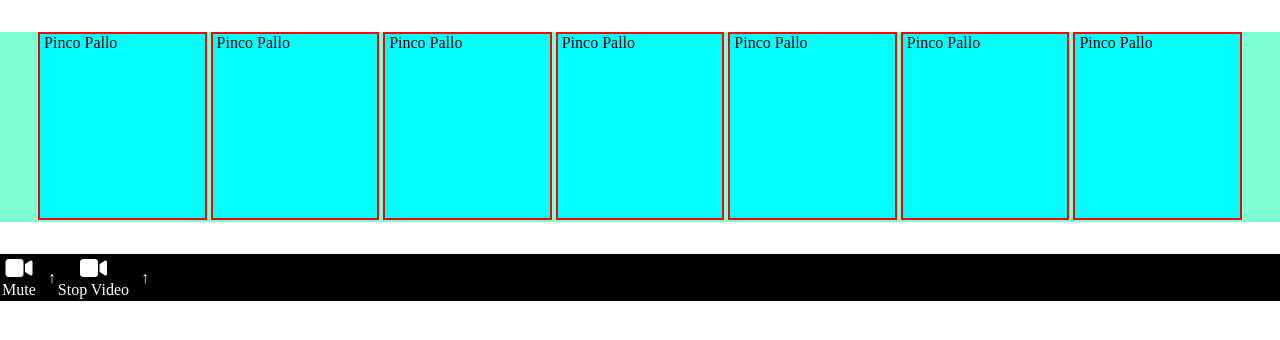
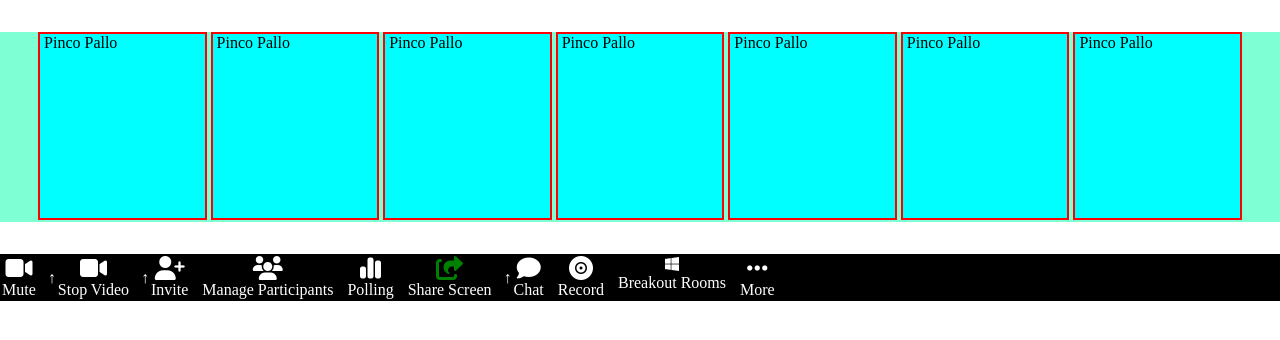
Before and after one commit to VincenzoRuggiero/html-css-zoom, a plain HTML site: page index.html in a window 1280 px wide. Drawn offline with Linux system fonts and the light colour scheme.

Commit message:
Add zoom management buttons

```diff
--- a/css/style.css
+++ b/css/style.css
@@ -66,3 +66,6 @@ header span.more__button {
 .fa-solid {
   font-size: 1.5rem;
 }
+.green {
+  color: green;
+}
--- a/index.html
+++ b/index.html
@@ -71,6 +71,66 @@
 
 
 
+            <div class="center__controls flex">
+                <div class="input__area flex">
+                    <div class="input__box">
+                        <i class="fa-solid fa-user-plus"></i>
+                        <p>Invite</p>
+                    </div>
+                </div>
+
+                <div class="input__area flex">
+                    <div class="input__box">
+                        <i class="fa-solid fa-users"></i>
+                        <p>Manage Participants</p>
+                    </div>
+                </div>
+
+                <div class="input__area flex">
+                    <div class="input__box">
+                        <i class="fa-solid fa-chart-simple"></i>
+                        <p>Polling</p>
+                    </div>
+                </div>
+
+                <div class="input__area flex">
+                    <div class="input__box">
+                        <i class="fa-solid fa-share-from-square green"></i>
+                        <p>Share Screen</p>
+                    </div>
+                    <span class="more__button">&uparrow;</span>
+                </div>
+
+                <div class="input__area flex">
+                    <div class="input__box">
+                        <i class="fa-solid fa-comment"></i>
+                        <p>Chat</p>
+                    </div>
+                </div>
+
+                <div class="input__area flex">
+                    <div class="input__box">
+                        <i class="fa-solid fa-record-vinyl"></i>
+                        <p>Record</p>
+                    </div>
+                </div>
+
+                <div class="input__area flex">
+                    <div class="input__box">
+                        <i class="fa-brands fa-windows"></i>
+                        <p>Breakout Rooms</p>
+                    </div>
+                </div>
+
+                <div class="input__area flex">
+                    <div class="input__box">
+                        <i class="fa-solid fa-ellipsis"></i>
+                        <p>More</p>
+                    </div>
+                </div>
+
+            </div>
+
 
         </header>
 
```
